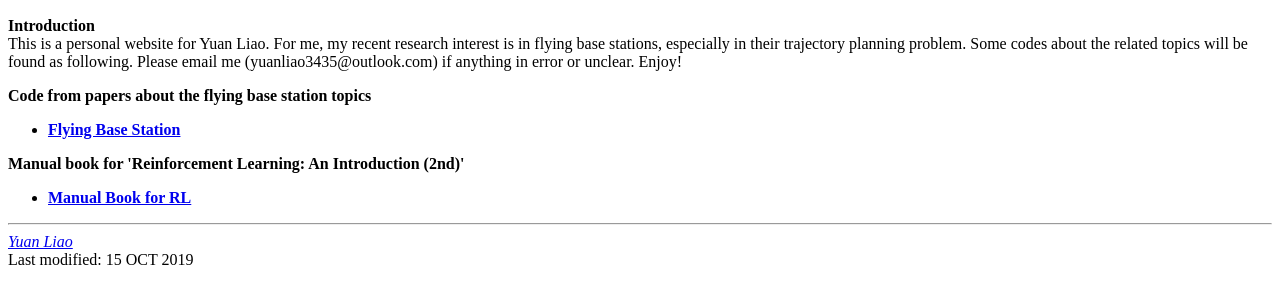
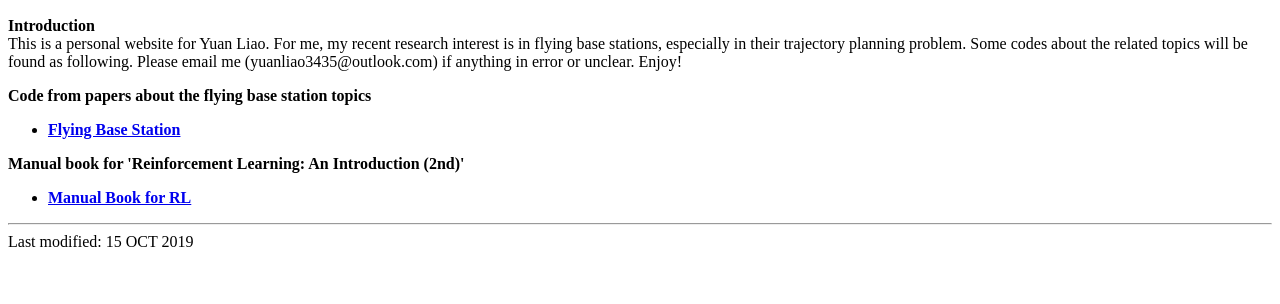
Before and after one commit to pi3435/pi3435.github.io, a plain HTML site: page index.htm in a window 1280 px wide. Shown: the part 96-400 px from the top of the page. Drawn offline with Linux system fonts and the light colour scheme.

Commit message:
Update index.htm

```diff
--- a/index.htm
+++ b/index.htm
@@ -26,7 +26,7 @@
         </li></ul>
 
     <hr>
-    <address><a href="yuanliao3435@outlook.com">Yuan Liao</a></address>
+
 <!-- Created: 15 OCT 2019 -->
 <!-- hhmts start -->
 Last modified: 15 OCT 2019
```
